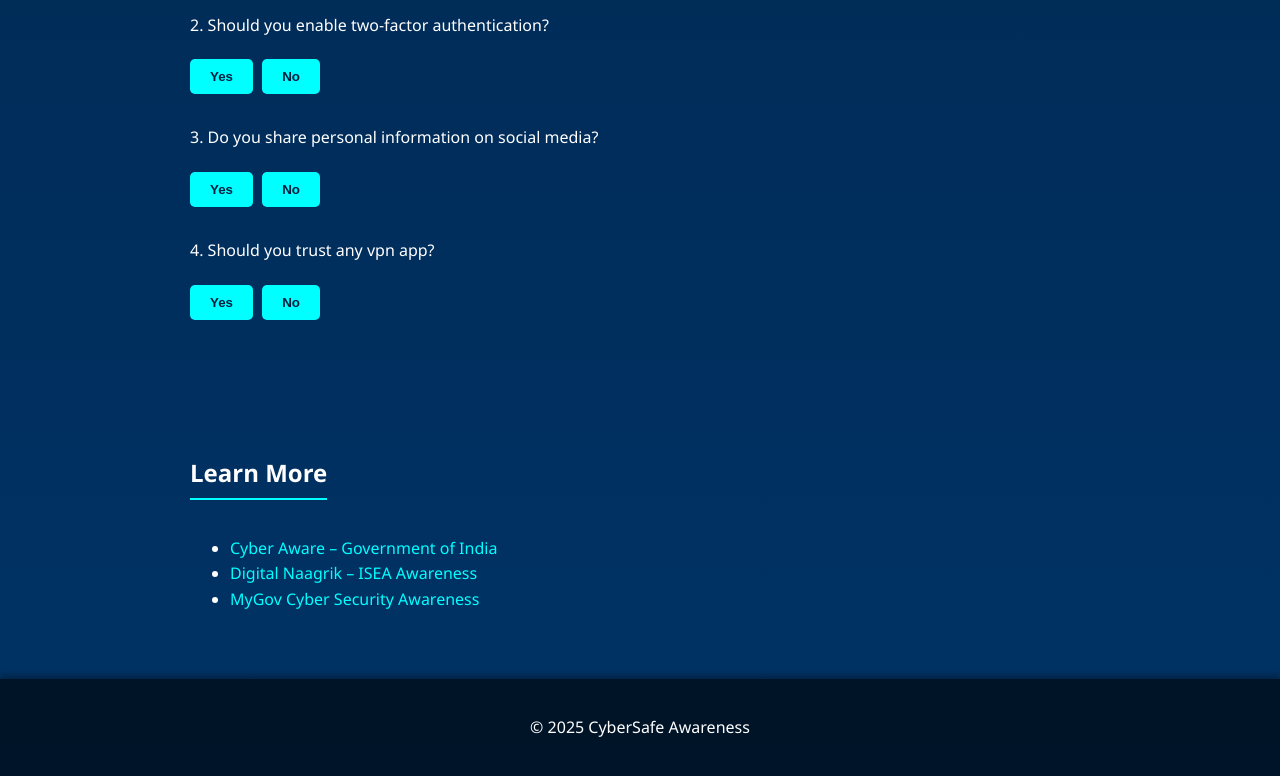
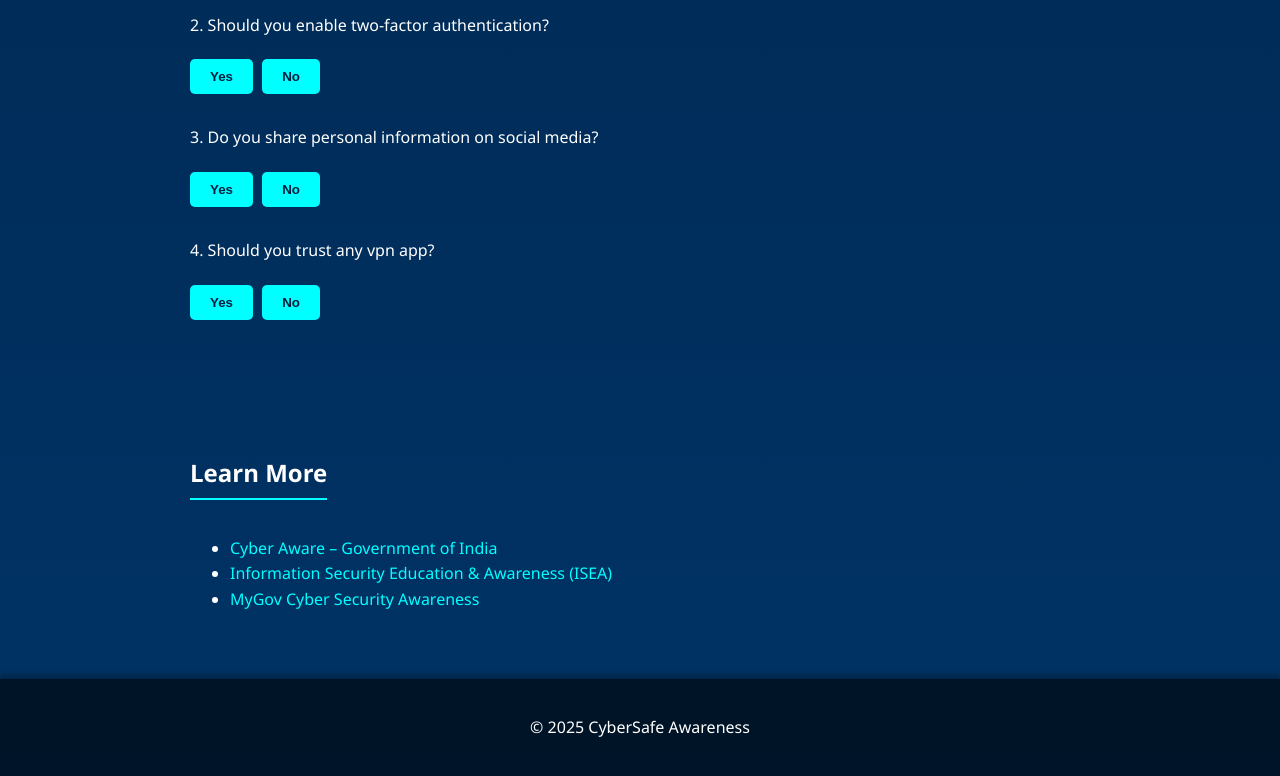
Before and after one commit to sahayogsingh24-droid/Cybersafeawareness, a plain HTML site: page index.html in a window 1280 px wide. Shown: the part 1476-2252 px from the top of the page. Drawn offline with Linux system fonts and the light colour scheme.

Commit message:
Update index.html

```diff
--- a/index.html
+++ b/index.html
@@ -170,7 +170,7 @@
     <h2>Learn More</h2>
     <ul>
       <li><a href="https://static.cybercrime.gov.in/Webform/CyberAware.aspx" target="_blank">Cyber Aware – Government of India</a></li>
-      <li><a href="https://isea.gov.in/digitalnaagrik/" target="_blank">Digital Naagrik – ISEA Awareness</a></li>
+      <li><a href="https://www.staysafeonline.in " target="_blank">Information Security Education & Awareness (ISEA)</a></li>
       <li><a href="https://pledge.mygov.in/cyber-security-awareness/" target="_blank">MyGov Cyber Security Awareness</a></li>
     </ul>
   </section>
```
